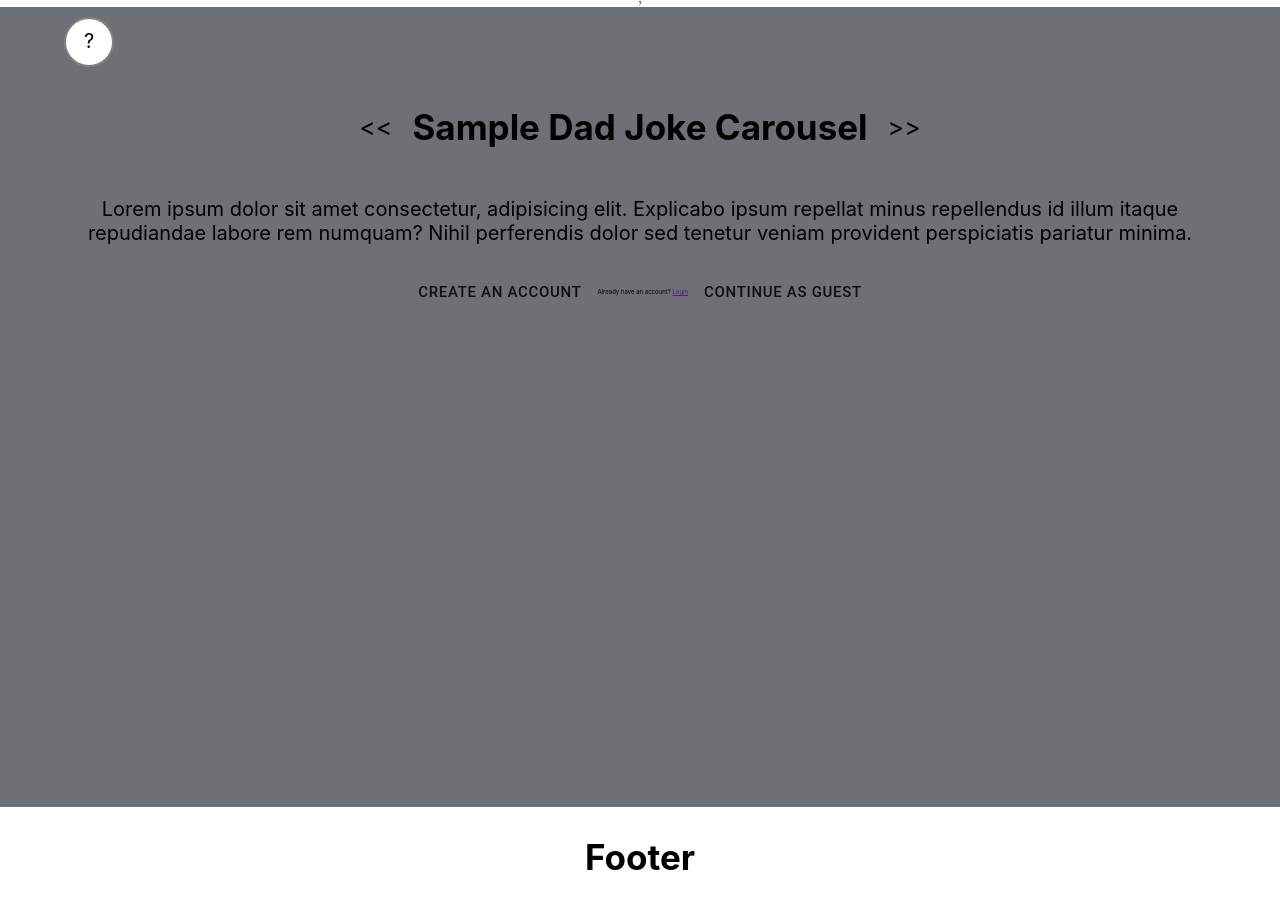
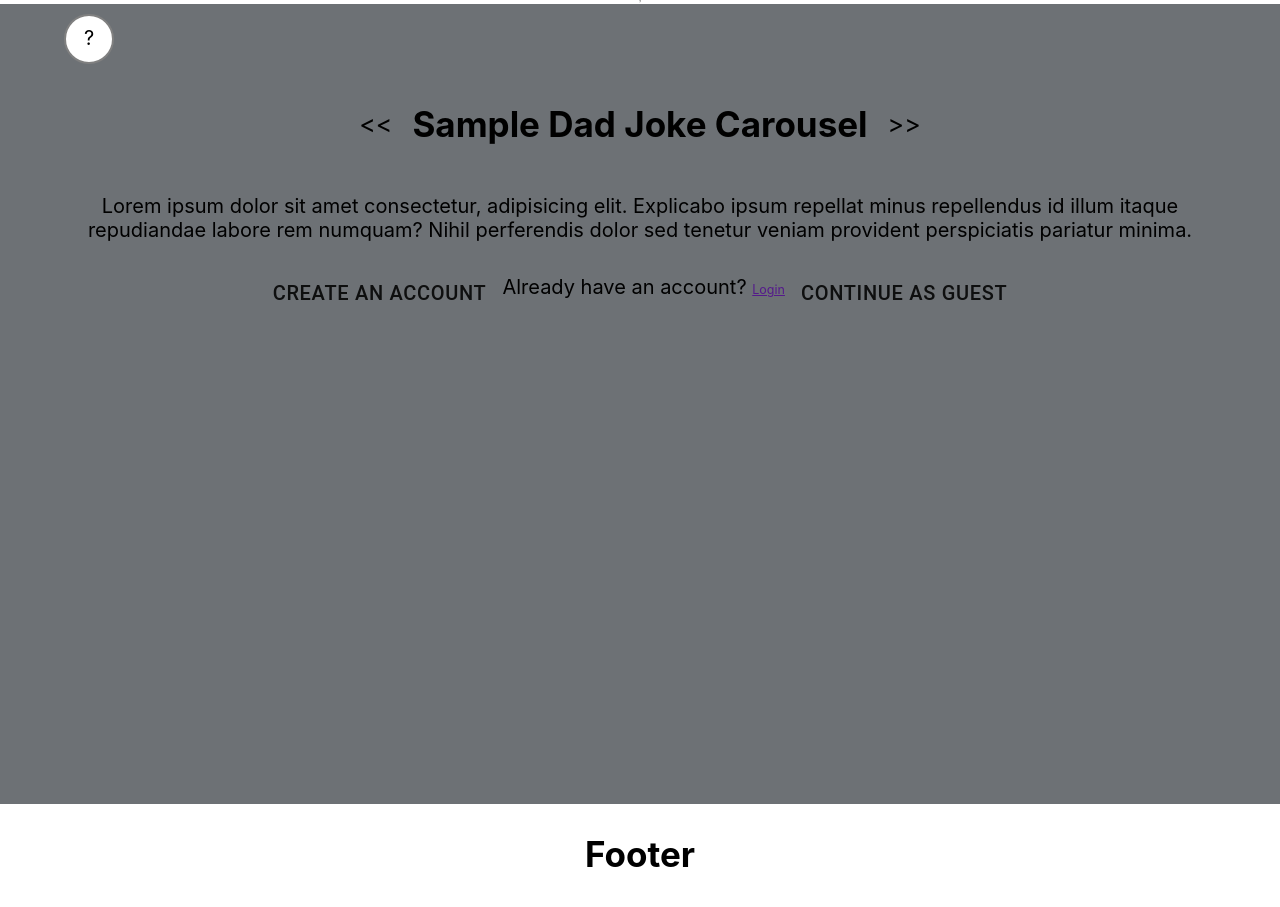
Before and after one commit to Build-Week-PT-Dad-Jokes/Front-End, a React (Create React App) app: page / in a window 1280 px wide. Built offline with nearby package versions, Linux system fonts and the light colour scheme.

Commit message:
increase text size

```diff
--- a/src/App.css
+++ b/src/App.css
@@ -8,7 +8,9 @@
 h2 {
   font-size: 3.5rem;
 }
-p {
+body,
+p,
+span {
   font-size: 2rem;
 }
 .wrapper {
--- a/src/less/App.less
+++ b/src/less/App.less
@@ -11,7 +11,7 @@ h2 {
   font-size: 3.5rem;
 }
 
-p {
+body, p, span {
   font-size: 2rem;
 }
 
```
